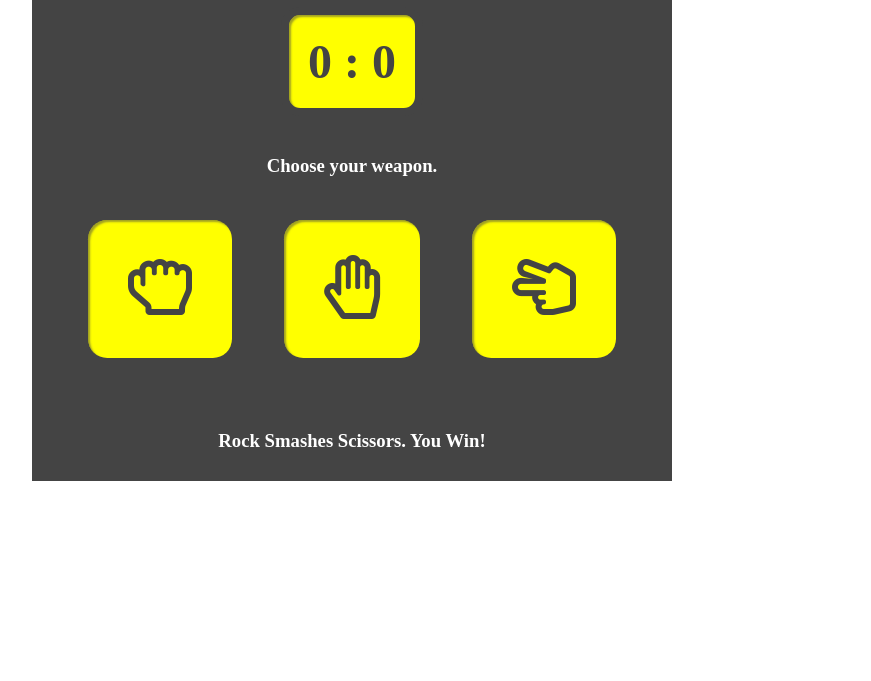
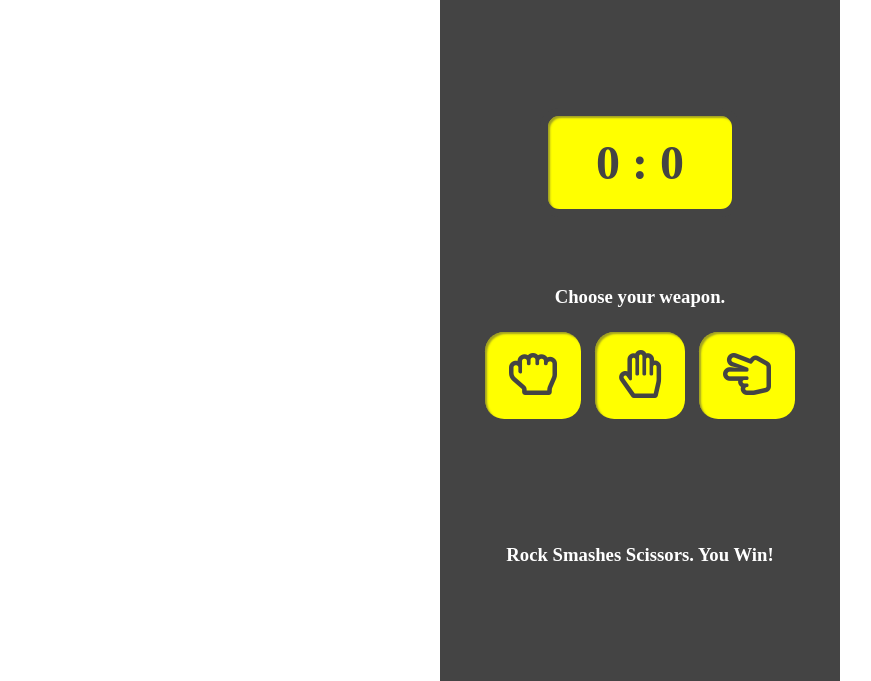
Before and after one commit to kabuk1/rock-paper-scissors, a plain HTML site: page game.html in a window 1280 px wide. Shown: the part 119-800 px from the top of the page, without its empty margins (0-871 px from the left). Drawn offline with Linux system fonts and the light colour scheme.

Commit message:
Layout updated.

```diff
--- a/game.css
+++ b/game.css
@@ -5,13 +5,19 @@ body {
     margin: 1rem 2rem;
     background-color: white;
     text-align: center;
-    width: 50%;
+    display: grid;
+    justify-items: center;
+    margin: 0;
+    padding: 0;
+    width: 100vw;
+    height: 100vh;
 }
 
 .grid {
+    justify-self: center;
     display: grid;
-    grid-gap: 10px;
-    grid-template-columns: repeat(3, [col] 1fr) ;
+    justify-items: center;
+    width: 400px;
     grid-template-rows: repeat(4, [row] auto);
     background-color: #444;
     color: white;
@@ -20,18 +26,18 @@ body {
 .grid-item{
     background-color: #444;
     color: #fff;
-    padding: 10px;
+    padding: 5px;
     font-size: 1rem;
 }
 
 .header {
-    grid-column: col / span 3;
     grid-row: row;
 }
 
 .scoreboard {
-    grid-column: col 2;
     grid-row: row 2;
+    width: 50%;
+    justify-self: center;
     background-color: yellow;
     border: .5rem solid #444;
     border-radius: 1.2rem;
@@ -44,12 +50,10 @@ body {
 }
 
 .player-choice {
-    grid-column: col / span 3;
     grid-row: row 3;
 }
 
 .result {
-    grid-column: col / span 3;
     grid-row: row 4 / span 1;
 }
 
@@ -60,9 +64,9 @@ body {
 button {
     background-color: yellow;
     color: #444;
-    font-size: 4rem;
-    padding: 2rem 2.5rem;
-    margin: 1.5rem;
+    font-size: 3rem;
+    padding: 1rem 1.5rem;
+    margin: 5px;
     border: 0;
     border-radius: 1.2rem;
     box-shadow: inset 2px 2px 2px rgba(68, 68, 68, 0.5);
--- a/game.html
+++ b/game.html
@@ -28,7 +28,7 @@
 
     <section class="grid-item scoreboard">
        <div id="user-label" class="grid-item-nested label"></div>
-       <div id="computer-label" class="box label"></div>
+       <div id="computer-label" class="scorebard-box label"></div>
        <span id="user-score">0</span> : <span id="computer-score">0</span>
     </section>
 
@@ -39,7 +39,6 @@
       <button id="scissors" class="grid-item-nested weapon-choice"><i class="far fa-hand-scissors"></i></button>
     </section>
 
-    </div>
     <section class="grid-item result">
       <h3>Rock smashes scissors. You win!</h3>
     </section>
```
